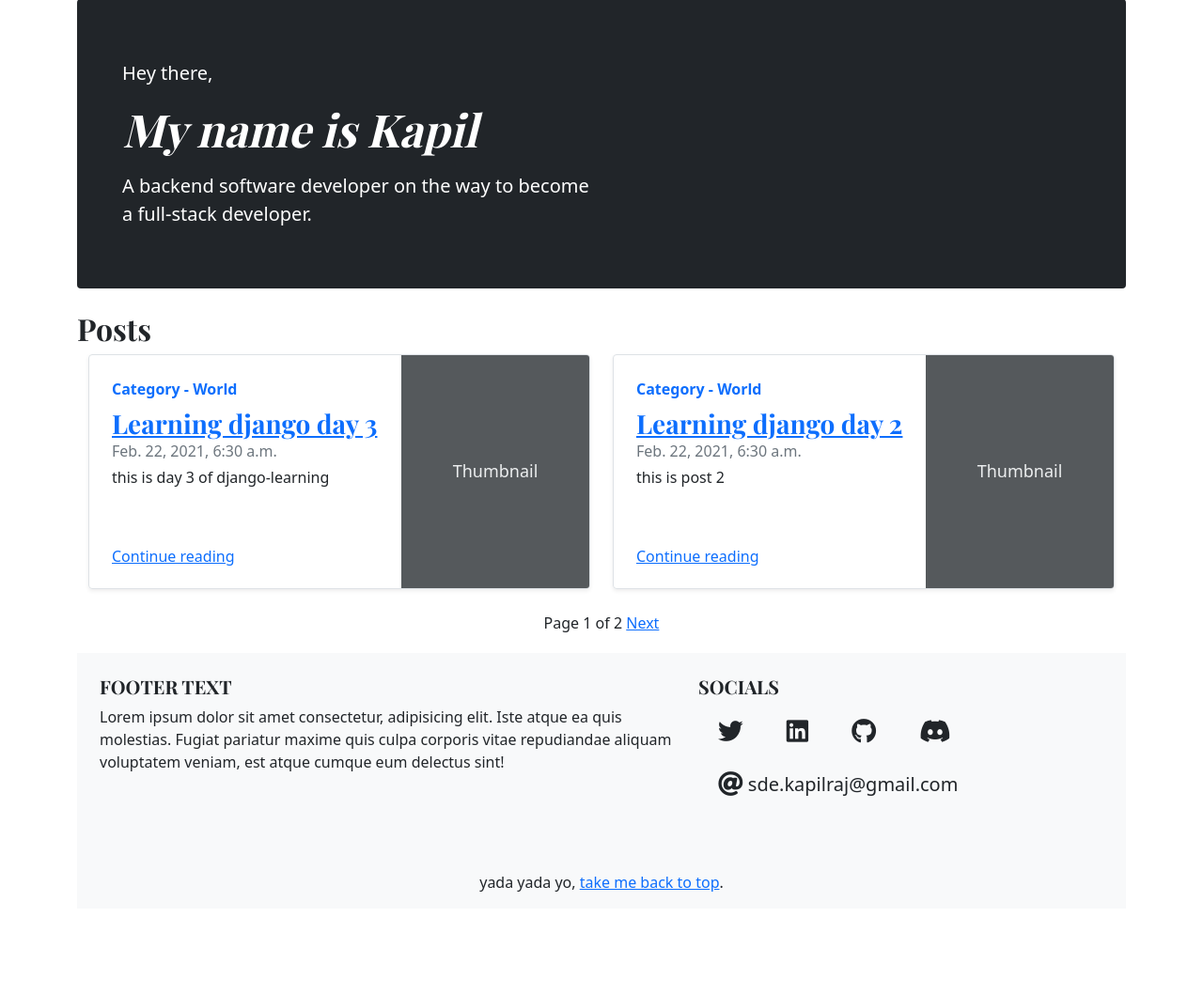
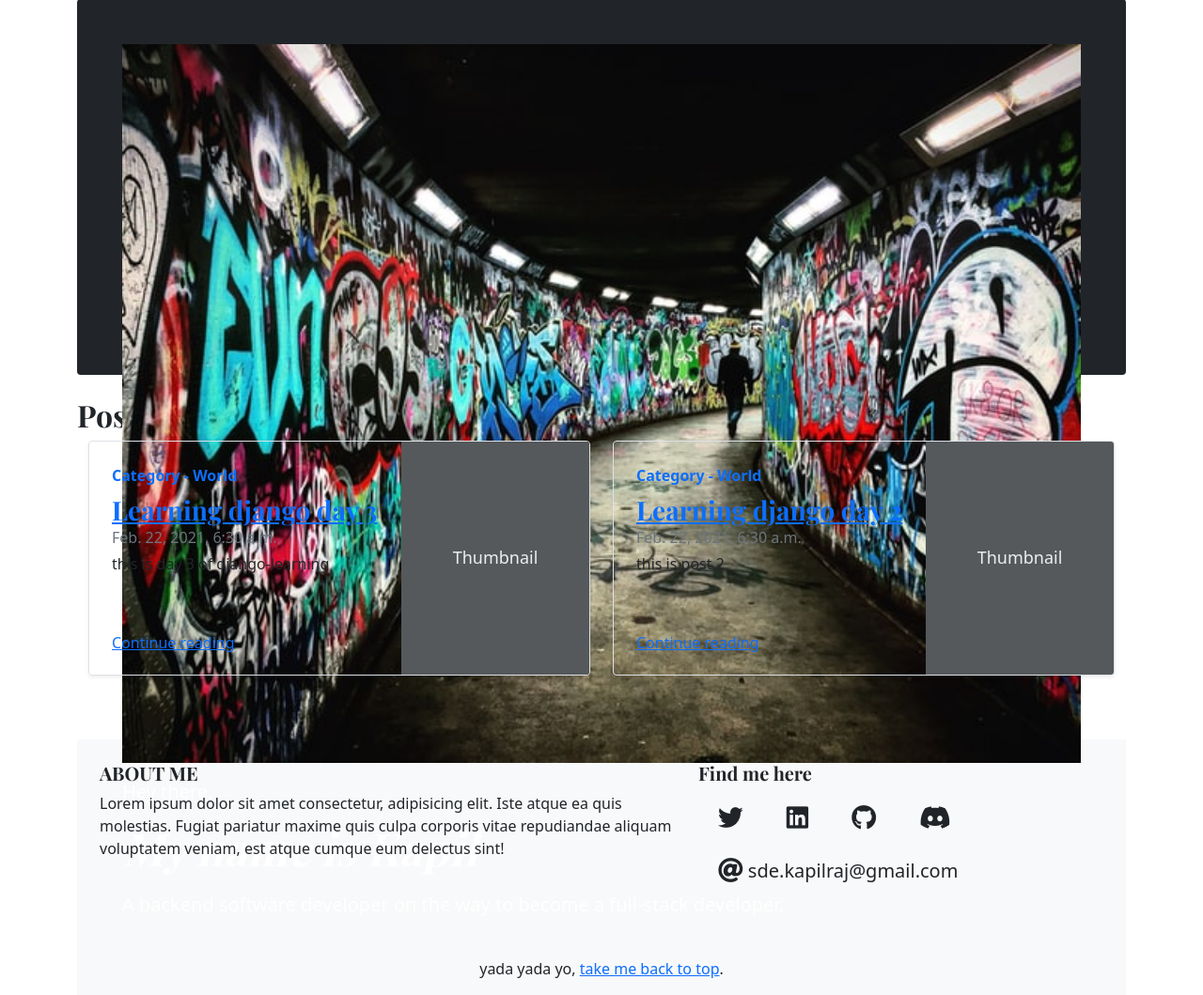
Before and after one commit to init-fun/portfolio, a Django app: page /blog/ in a window 1280 px wide. Shown: the part 122-1181 px from the top of the page at 94% size. Before the commit the page ends 1071 px from the top, so only its background shows below. Run offline with Django 3.2, Linux system fonts and the light colour scheme; data comes from the database, SQL or seed files in the repository; some libraries are stand-ins or nearby versions.

Commit message:
fixing footer part 2

```diff
--- a/blog/templates/blog/base.html
+++ b/blog/templates/blog/base.html
@@ -83,13 +83,15 @@
 
 
     <main class="container">
-        <div class="p-4 p-md-5 mb-4 text-white rounded bg-dark"
-            style="background-image:'blog_project\mysite\static\img\abc.jpg';">
-            <div class="col-md-6 px-0">
-                <p class="lead my-3">Hey there, </p>
+
+        <div class="p-4 p-md-5 mb-4 text-white rounded bg-dark" style="height: 400px;">
+            <div style="position: relative;color: white;">
+                <img src="{% static 'img/abc.jpg' %}" alt='hero' style='width: 100%;'>
+            </div>
+            <div class="col-md-12 px-0">
+                <p class="lead my-3">Hey there,</p>
                 <h1 class="display-4 fst-italic">My name is Kapil</h1>
                 <p class="lead my-3">A backend software developer on the way to become a full-stack developer.</p>
-
             </div>
         </div>
 
@@ -110,7 +112,7 @@
                 <div class="row">
                     <!--Grid column-->
                     <div class="col-lg-7 col-md-12 mb-4 mb-md-0">
-                        <h5 class="text-uppercase">Footer text</h5>
+                        <h5 class="text-uppercase">About me</h5>
 
                         <p>
                             Lorem ipsum dolor sit amet consectetur, adipisicing elit. Iste atque ea quis
@@ -119,29 +121,34 @@
                         </p>
                     </div>
                     <div class="col-lg-5 col-md-12 mb-4 mb-md-0">
-                        <h5 class="text-uppercase">Socials</h5>
+                        <h5>Find me here</h5>
 
                         <section class="mb-4">
 
                             <!-- Twitter -->
-                            <a class="btn btn-link btn-floating btn-lg text-dark m-1" href="#!" role="button"
-                                data-mdb-ripple-color="dark"><i class="fab fa-twitter fa-lg"></i></a>
-
+                            <a class="btn btn-link btn-floating btn-lg text-dark m-1"
+                                href="https://twitter.com/_kapilraj" data-toggle="tooltip" data-placement="top"
+                                title="@_kapilraj" role="button" role="button" data-mdb-ripple-color="dark"><i
+                                    class="fab fa-twitter fa-lg"></i></a>
 
                             <!-- Linkedin -->
-                            <a class="btn btn-link btn-floating btn-lg text-dark m-1" href="#!" role="button"
-                                data-mdb-ripple-color="dark"><i class="fab fa-linkedin fa-lg"></i></a>
+                            <a class="btn btn-link btn-floating btn-lg text-dark m-1"
+                                href="https://www.linkedin.com/in/kapil-raj/" data-toggle="tooltip" data-placement="top"
+                                title="kapil-raj" role="button" role="button" data-mdb-ripple-color="dark"><i
+                                    class="fab fa-linkedin fa-lg"></i></a>
                             <!-- Github -->
-                            <a class="btn btn-link btn-floating btn-lg text-dark m-1" href="#!" role="button"
+                            <a class="btn btn-link btn-floating btn-lg text-dark m-1" href="https://github.com/init-fun"
+                                data-toggle="tooltip" data-placement="top" title="init-fun" role="button" role="button"
                                 data-mdb-ripple-color="dark"><i class="fab fa-github fa-lg"></i></a>
 
                             <!-- Discrod -->
-                            <a class="btn btn-link btn-floating btn-lg text-dark m-1" href="#!" role="button"
+                            <a class="btn btn-link btn-floating btn-lg text-dark m-1" href="#!" data-toggle="tooltip"
+                                data-placement="top" title="GullibleMe#3500" role="button"
                                 data-mdb-ripple-color="dark"><i class="fab fa-discord fa-lg"></i></a>
                             <!-- email -->
-                            <a class="btn btn-link btn-floating btn-lg text-dark m-1" href="#!" role="button"
-                                style="text-decoration: none;" data-mdb-ripple-color="dark"><i
-                                    class="fas fa-at fa-lg"></i> sde.kapilraj@gmail.com</a>
+                            <a class="btn btn-link btn-floating btn-lg text-dark m-1" href="#!" data-toggle="tooltip"
+                                data-placement="top" title="e-mail id :)" role="button" style="text-decoration: none;"
+                                data-mdb-ripple-color="dark"><i class="fas fa-at fa-lg"></i> sde.kapilraj@gmail.com</a>
 
 
                     </div>
--- a/blog/urls.py
+++ b/blog/urls.py
@@ -1,6 +1,7 @@
 from django.urls import path
 from .views import post_detail, PostListView, post_share
-
+from django.conf import settings
+from django.conf.urls.static import static
 
 # from .views import post_list # function based url
 
@@ -14,4 +15,4 @@
         "<int:year>/<int:month>/<int:day>/<slug:post>/", post_detail, name="post_detail"
     ),
     path("<int:post_id>/share/", post_share, name="post_share"),
-]
+] + static(settings.STATIC_URL, document_root=settings.STATIC_ROOT)
--- a/mysite/settings.py
+++ b/mysite/settings.py
@@ -11,6 +11,7 @@
 """
 
 from pathlib import Path
+import os
 
 # Build paths inside the project like this: BASE_DIR / 'subdir'.
 BASE_DIR = Path(__file__).resolve().parent.parent
@@ -23,7 +24,7 @@
 SECRET_KEY = "nyj#wq&s^-dl+74uh&0qs0lq#f3a--fwbn+)a7)7!&_qw!lx@("
 
 # SECURITY WARNING: don't run with debug turned on in production!
-DEBUG = True
+DEBUG = TEMPLATES_DEBUG = True
 
 ALLOWED_HOSTS = []
 
@@ -131,3 +132,5 @@
 # EMAIL_HOST_USER = 'raj.randomstuff@gmail.com'
 # EMAIL_HOST_PASSWORD = 'XXXXXXXXXXX'
 # EMAIL_USE_TLD = True
+
+# static media config
--- a/mysite/urls.py
+++ b/mysite/urls.py
@@ -1,7 +1,11 @@
 from django.contrib import admin
 from django.urls import path, include
+
+# static files during dev
+from django.conf import settings
+from django.conf.urls.static import static
 
 urlpatterns = [
     path("admin/", admin.site.urls),
     path("blog/", include("blog.urls", namespace="blog")),
-]
+] + static(settings.STATIC_URL, document_root=settings.STATIC_ROOT)
```
Also changed, not shown: static/blog/css/blog.css (renamed from static/css/blog.css), static/blog/img/abc.jpg (renamed from static/img/abc.jpg).
